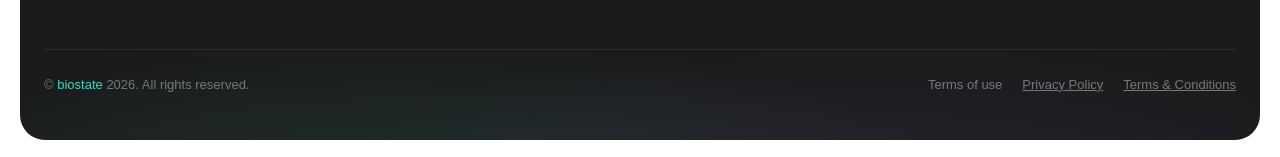
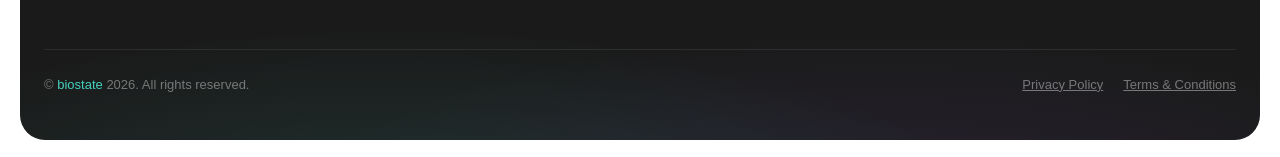
Before and after one commit to Rainylliu/Google-Ads-Academia, a Next.js app: page /rna-sequencing in a window 1280 px wide. Shown: the part 6569-6726 px from the top of the page. Built offline with nearby package versions, Linux system fonts and the light colour scheme.

Commit message:
Remove 'Terms of use' link from footer
https://claude.ai/code/session_01Va5zrRTV3bY4tb8dZvP9H2

```diff
--- a/src/components/RNAFooter.tsx
+++ b/src/components/RNAFooter.tsx
@@ -480,19 +480,6 @@ export default function RNAFooter() {
             </p>
             <div style={{ display: "flex", gap: "20px" }}>
               <Link
-                href="/terms"
-                className="footer-link-hover"
-                style={{
-                  fontFamily: "'Manrope', Arial, Helvetica, sans-serif",
-                  fontSize: "13px",
-                  fontWeight: 400,
-                  color: "rgba(255,255,255,0.4)",
-                  textDecoration: "none",
-                }}
-              >
-                Terms of use
-              </Link>
-              <Link
                 href="/privacy"
                 className="footer-link-hover"
                 style={{
```
